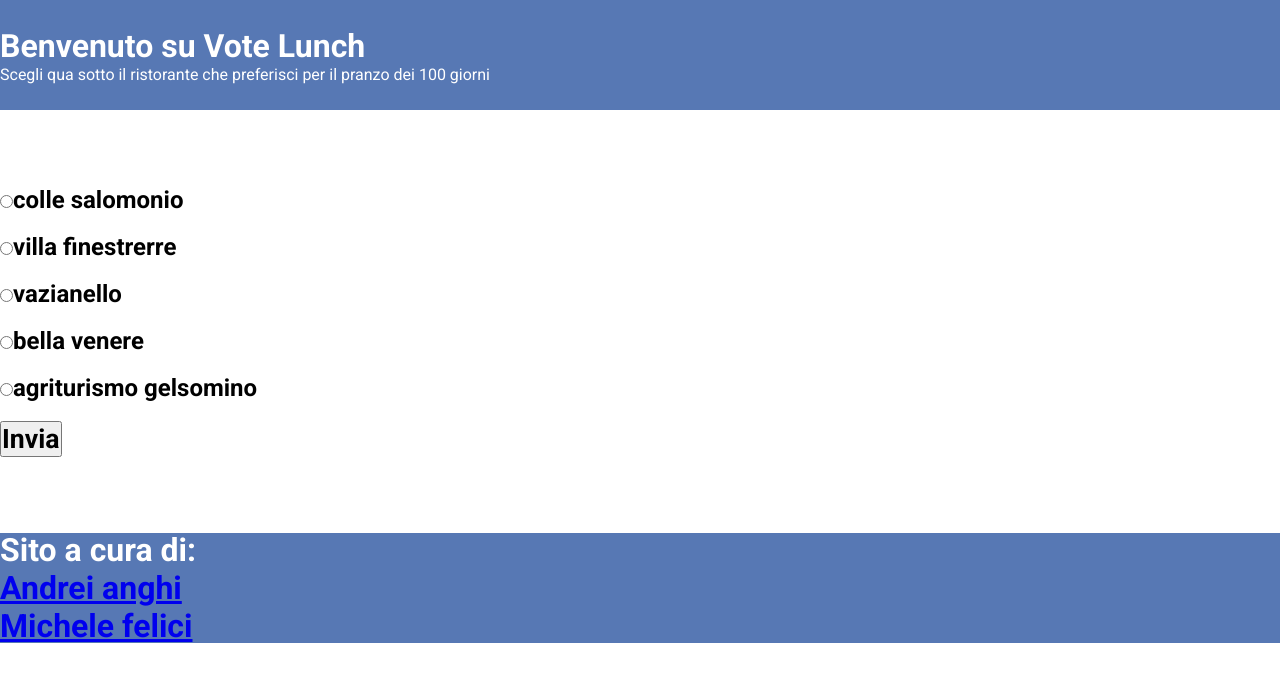
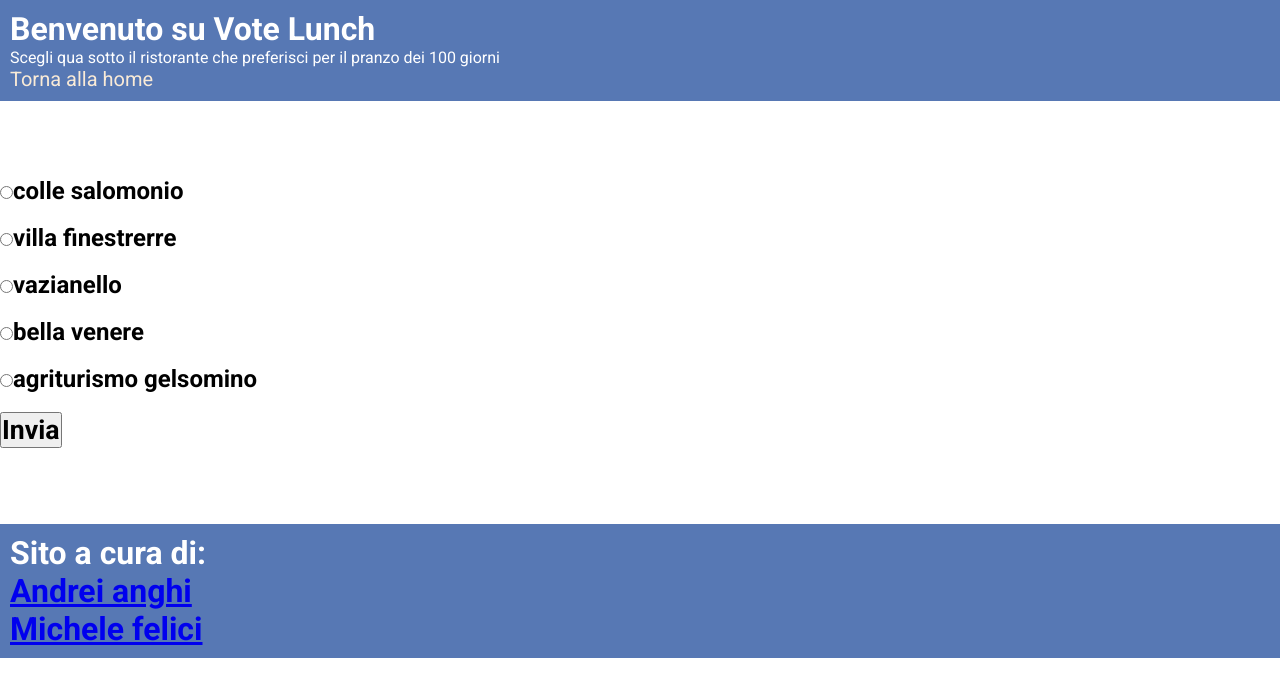
Before and after one commit to AmadeusKurisuDev/VoteLunch, a PHP site: page /votazione.php in a window 1280 px wide. Shown: the top 697 px of the page. Run offline with PHP 8.4, Linux system fonts and the light colour scheme; data comes from the database, SQL or seed files in the repository.

Commit message:
update my work on thinf

```diff
--- a/assets/css/app.css
+++ b/assets/css/app.css
@@ -14,10 +14,15 @@ body{
 
 .header{
     width: 100%;
-    height: 110px;
+    height:auto;
+    padding: 10px;
     background-color: rgb(87, 120, 180);
     display: flex;
     flex-direction: column;
     justify-content: center;
     color: #fff;
 }
+
+#myChart{width: 80%;height: 80%;margin-top: 50px;margin-bottom: 50px;}
+.testo{color: antiquewhite;text-decoration: none;font-size: 20px;}
+.testo:hover{text-decoration: underline;}
--- a/header.php
+++ b/header.php
@@ -1,4 +1,5 @@
 <div class="header">
     <h1>Benvenuto su Vote Lunch</h1>
     <p>Scegli qua sotto il ristorante che preferisci per il pranzo dei 100 giorni</p>
+    <a class='testo' href="./votazione.php">Torna alla home</a>
 </div>
```
Also changed, not shown: risultati.php (+6 -2 lines).
